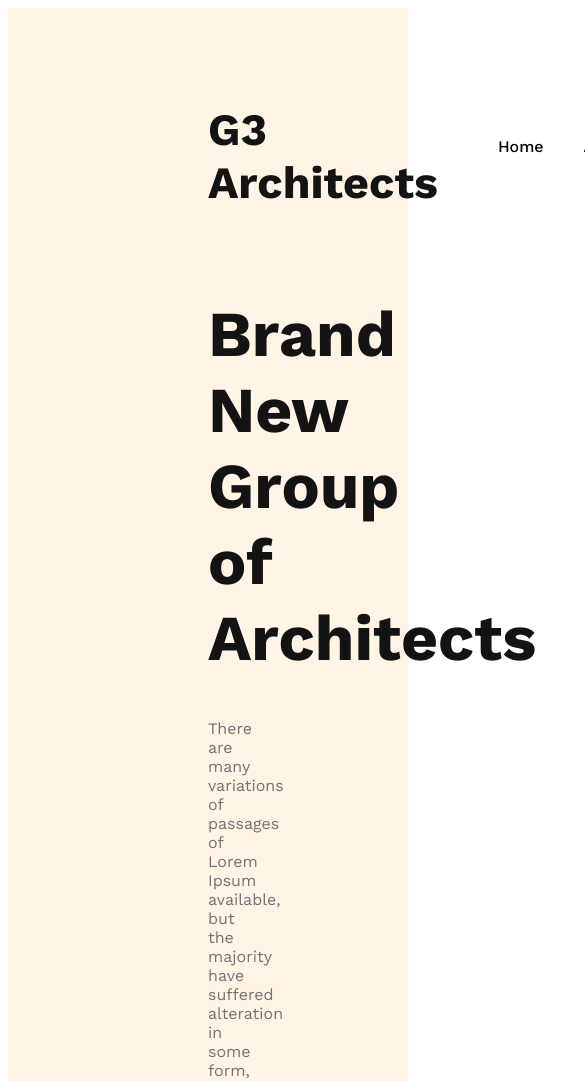
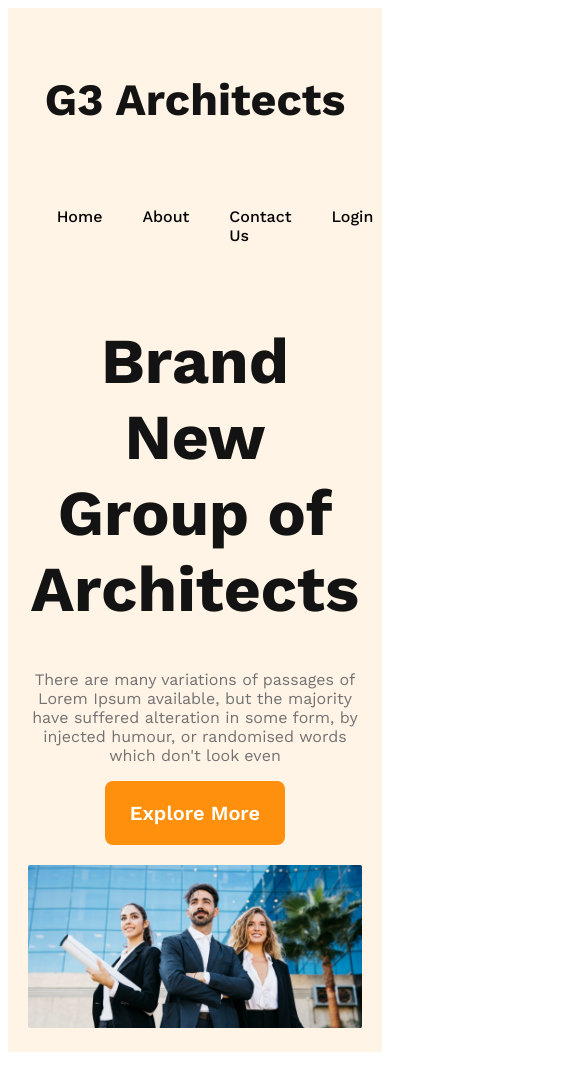
Before and after one commit to Shakkhor142/g3-architects-website, a plain HTML site: page index.html in a window 390 px wide. Shown: the top 1081 px of the page, 585 px wide, since content can reach past the window. After the commit the page ends 1060 px from the top, so only its background shows below. Drawn offline with nearby package versions, Linux system fonts and the light colour scheme.

Commit message:
made header section responsive for small and medium devices

```diff
--- a/architech.css
+++ b/architech.css
@@ -9,6 +9,12 @@
 .btn-primary{
     border-radius: 8px;
     background: #FF900E;
+    color: #FFF;
+    font-size: 1.25rem;
+    font-weight: 600;
+    padding: 20px 25px;
+    border: 0;
+    cursor: pointer;
 }
 /* header styles */
 header{
@@ -53,3 +59,28 @@ nav li a{
 .banner_description{
     color: #727272;
 }
+
+.banner img{
+    width: 100%;
+    margin-top: 20px;
+}
+
+/* responsive media queries */
+/* for mobile devices */
+@media screen and (max-width: 576px) {
+    header{
+        padding: 20px;
+    }
+    nav{
+        flex-direction: column;
+    }
+}
+/* for tablet or medium devices */
+@media screen and (min-width: 576px) and (max-width:960px) {
+    header{
+        padding: 50px;
+    }
+    nav{
+        flex-direction: column;
+    }
+}
```
